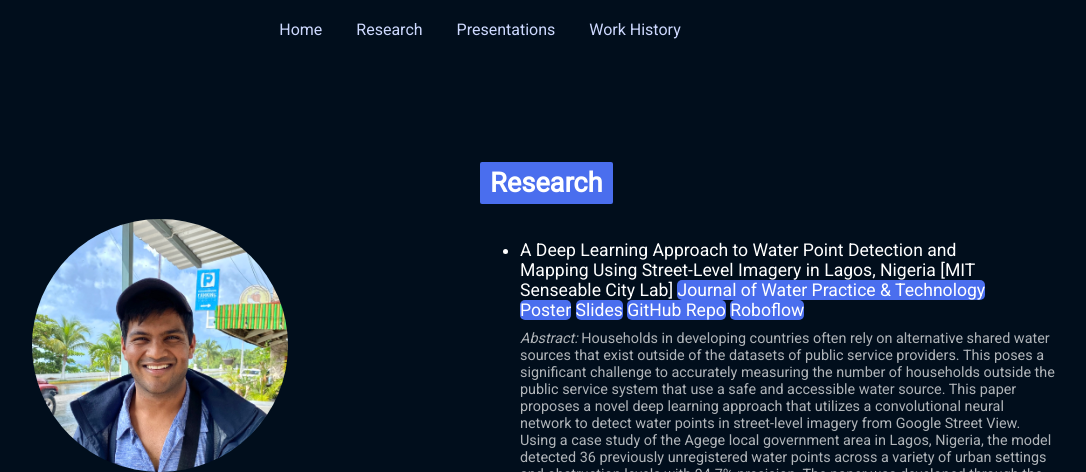
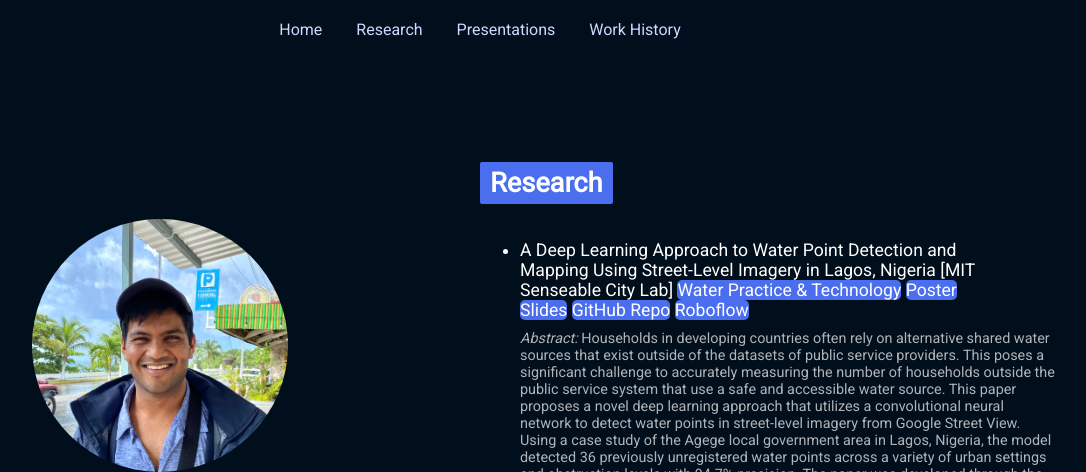
Before and after one commit to neildpatel/neildpatel.github.io, a plain HTML site: page research.html in a window 1280 px wide. Shown: the top 472 px of the page, without its empty margins (160-1246 px from the left). Drawn offline with Linux system fonts and the light colour scheme.

Commit message:
Update research.html

```diff
--- a/research.html
+++ b/research.html
@@ -49,7 +49,7 @@
         <div class="section-2">
             <h2>Research</h2>
                 <ul>
-                    <li> A Deep Learning Approach to Water Point Detection and Mapping Using Street-Level Imagery in Lagos, Nigeria [MIT Senseable City Lab] <a href="https://doi.org/10.2166/wpt.2024.197" class="button">Journal of Water Practice & Technology</a> <a href="files/Patel_UNC_Poster.pdf" class="button">Poster</a> <a href="files/UNC Tech Showcase.pdf" class="button">Slides</a> <a href="https://github.com/neildpatel/waterpointdetections" class="button">GitHub Repo</a> <a href="https://universe.roboflow.com/neil-patel/lagos-water-point-detections/dataset/3" class="button">Roboflow</a></li>
+                    <li> A Deep Learning Approach to Water Point Detection and Mapping Using Street-Level Imagery in Lagos, Nigeria [MIT Senseable City Lab] <a href="https://doi.org/10.2166/wpt.2024.197" class="button">Water Practice & Technology</a> <a href="files/Patel_UNC_Poster.pdf" class="button">Poster</a> <a href="files/UNC Tech Showcase.pdf" class="button">Slides</a> <a href="https://github.com/neildpatel/waterpointdetections" class="button">GitHub Repo</a> <a href="https://universe.roboflow.com/neil-patel/lagos-water-point-detections/dataset/3" class="button">Roboflow</a></li>
                         <p style="font-size:90%; color: rgba(255, 255, 255, 0.691)"><i>Abstract:</i> Households in developing countries often rely on alternative shared water sources that exist outside of the datasets of public service providers. This poses a significant challenge to accurately measuring the number of households outside the public service system that use a safe and accessible water source. This paper proposes a novel deep learning approach that utilizes a convolutional neural network to detect water points in street-level imagery from Google Street View. Using a case study of the Agege local government area in Lagos, Nigeria, the model detected 36 previously unregistered water points across a variety of urban settings and obstruction levels with 94.7% precision. The paper was developed through the support of Prof. Carlo Ratti and the MIT Senseable City Lab. </p>
                     <li> Strengthening Systems-Based Leak Prevention in CDMX Using Blockchain [UT Austin] <a href="https://watersciencepolicy.com/article/strengthening-systemsbased-leak-prevention-in-ciudad-de-mxico-through-blockchain--1091c7aab398?language=English" class="button">Blog</a> <a href="files/IFAT Eurasia – Blockchain CDMX.pdf" class="button">Slides</a> <a href="https://youthforwater.org/app/uploads/2021/05/WYPW_Innovation-for-Water_GA-2021.pdf" class="button">Brief</a> <a href="https://youtu.be/tNmJsG2Y5Do?si=6D2NuRCsWgjlCKdT&t=2121" class="button">Presentation</a></li>
                         <p style="font-size:90%; color: rgba(255, 255, 255, 0.691)"><i>Abstract:</i> Ciudad de México (CDMX) loses an estimated 40 percent of water to thousands of leaks emerging throughout its over 12,000 kilometres of piped infrastructure, half of which was built six decades ago. Navigating the interrelated challenges of leak detection, maintenance, and prevention requires a systems-based approach that harmonizes the efforts of the numerous stakeholders involved in managing the metropolitan area’s water infrastructure. This research explores three potential applications of the enhanced data integrity offered through blockchain to improving systems-based leak prevention in CDMX: (1) streamlining maintenance through smart contracts, (2) reducing diligence burdens for external financing, and (3) strengthening accountability mechanisms for equitable service provision. </p>
```
